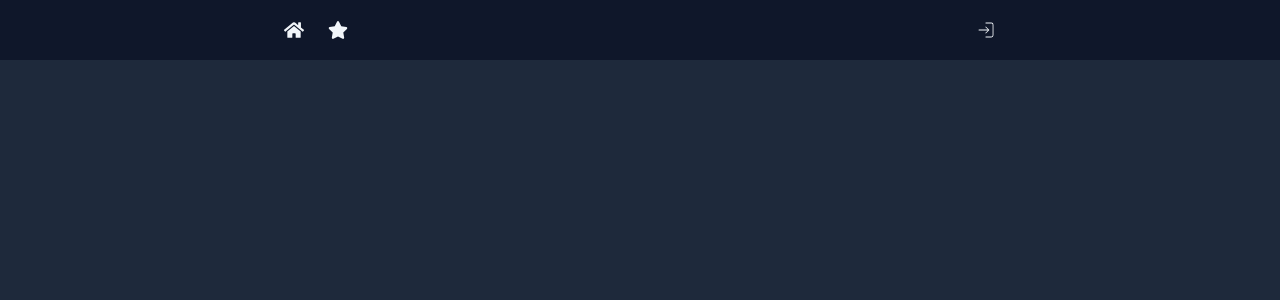
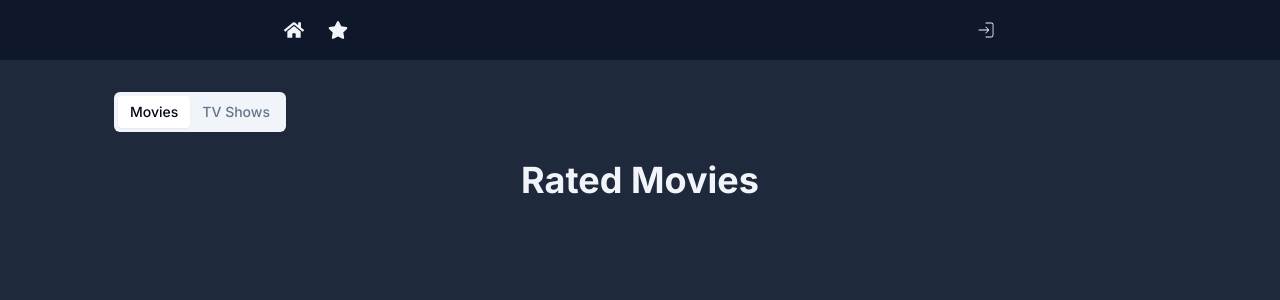
Before and after one commit to arvinbuid/react-movie-app, a React (Vite) app: page /rated in a window 1280 px wide. Shown: the top 300 px of the page. Built offline with nearby package versions, Linux system fonts and the light colour scheme.

Commit message:
Made some adjustment of styles inside src/pages/rated/index.tsx.

```diff
--- a/src/pages/rated/index.tsx
+++ b/src/pages/rated/index.tsx
@@ -1,3 +1,27 @@
+import {Tabs, TabsContent, TabsList, TabsTrigger} from "@/components/ui/tabs";
+
 export const Rated = () => {
-  return <div></div>;
+  return (
+    <div className='w-screen h-screen flex justify-start mt-6'>
+      <Tabs defaultValue='movies' className='w-[400px]'>
+        <TabsList>
+          <TabsTrigger value='movies'>Movies</TabsTrigger>
+          <TabsTrigger value='tvshows'>TV Shows</TabsTrigger>
+        </TabsList>
+        {/* rated movies */}
+        <TabsContent value='movies'>
+          <div className=' w-screen h-[500px]'>
+            <h1 className='text-4xl text-slate-100 mt-[28px] mb-[6px]'>Rated Movies</h1>
+          </div>
+
+          {/* rated tvshows */}
+        </TabsContent>
+        <TabsContent value='tvshows'>
+          <div className=' w-screen h-[500px]'>
+            <h1 className='text-4xl text-slate-100 mt-[28px] mb-[6px]'>Rated TV Shows</h1>
+          </div>
+        </TabsContent>
+      </Tabs>
+    </div>
+  );
 };
```
